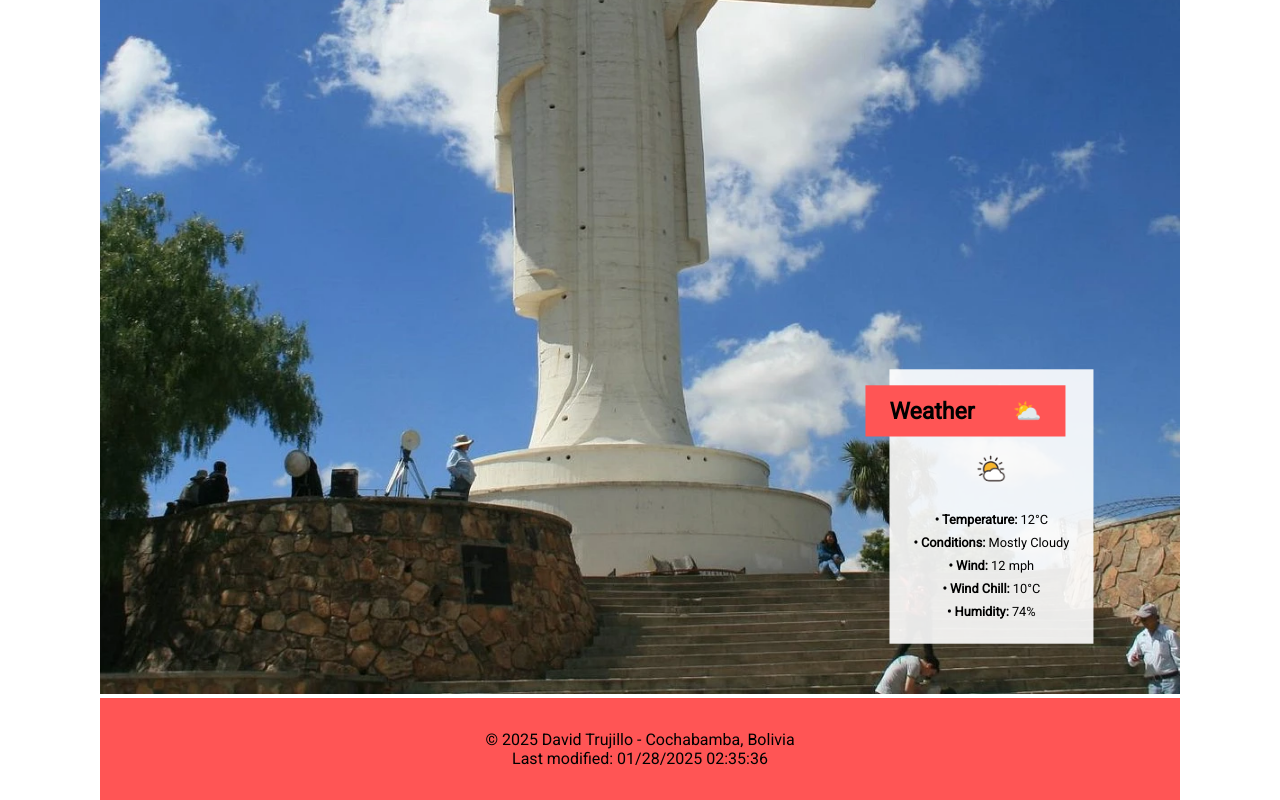
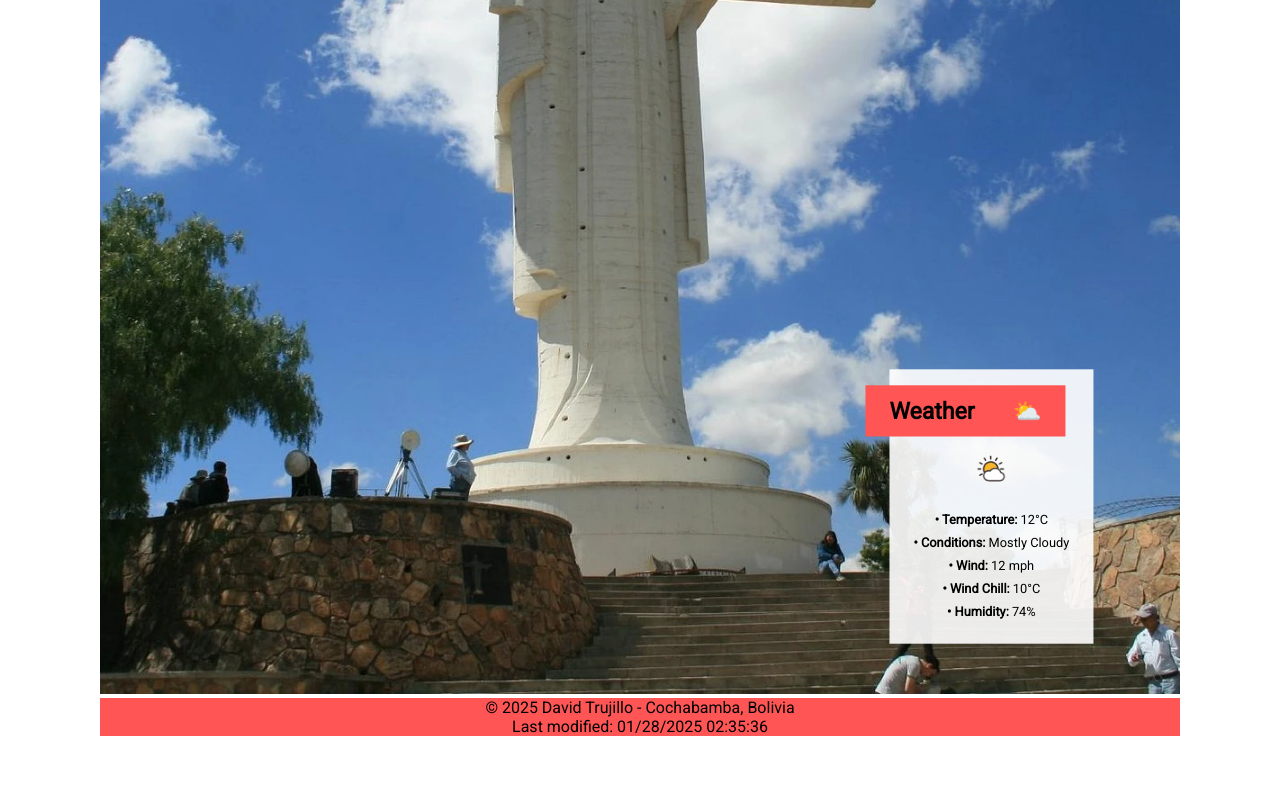
Before and after one commit to davidtrujillosm/wdd131, a plain HTML site: page place.html in a window 1280 px wide. Shown: the part 514-1314 px from the top of the page. After the commit the page ends 1250 px from the top, so only its background shows below. Drawn offline with Linux system fonts and the light colour scheme.

Commit message:
Place_4.0

```diff
--- a/week03/styles/place-style-mobile.css
+++ b/week03/styles/place-style-mobile.css
@@ -1,3 +1,8 @@
+:root {
+    --primary-color: #ff5555;
+    --secondary-color: white;
+}
+
 * {
     margin: 0 auto;
     padding: 0;
@@ -6,8 +11,8 @@
 
 body {
     font-family: "Roboto", "helvetica", "sans-serif";
-    background-color: white;
-    max-width:1080px;
+    background-color: var(--secondary-color);
+    max-width: 1080px;
     margin: 0 auto;
 }
 
@@ -26,7 +31,7 @@ header {
     display: block;
     text-align: center;
     padding: 1rem 0;
-    background-color: #ff5555;
+    background-color: var(--primary-color);
 
 }
 
@@ -50,7 +55,7 @@ section {
 section li {
     margin: 10px;
     list-style-type: none;
-    text-align:center;
+    text-align: center;
 }
 
 section img {
@@ -69,7 +74,6 @@ footer {
     align-items: center;
     margin: 0;
     max-height: 100vh;
-    background-color: #ff5555;
-
-    padding: 3%;
+    background-color: var(--primary-color);
+    padding: 0;
 }
```
